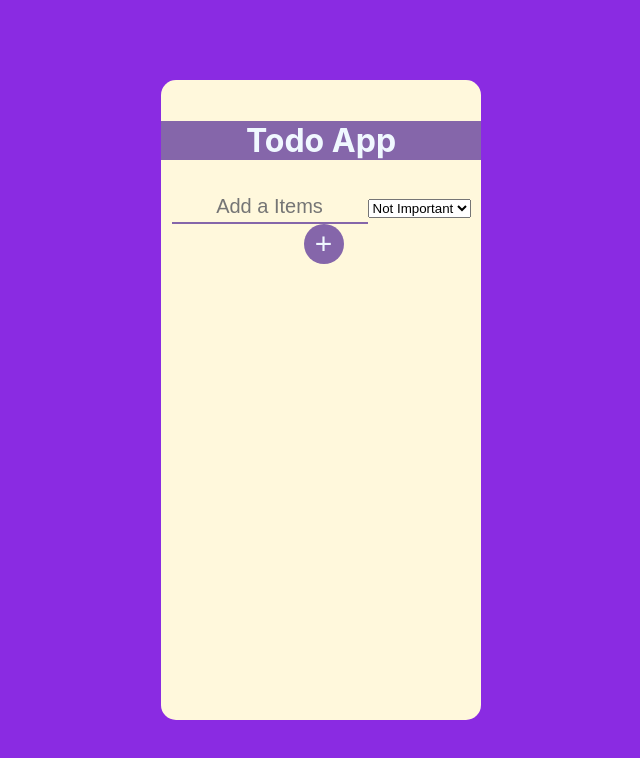
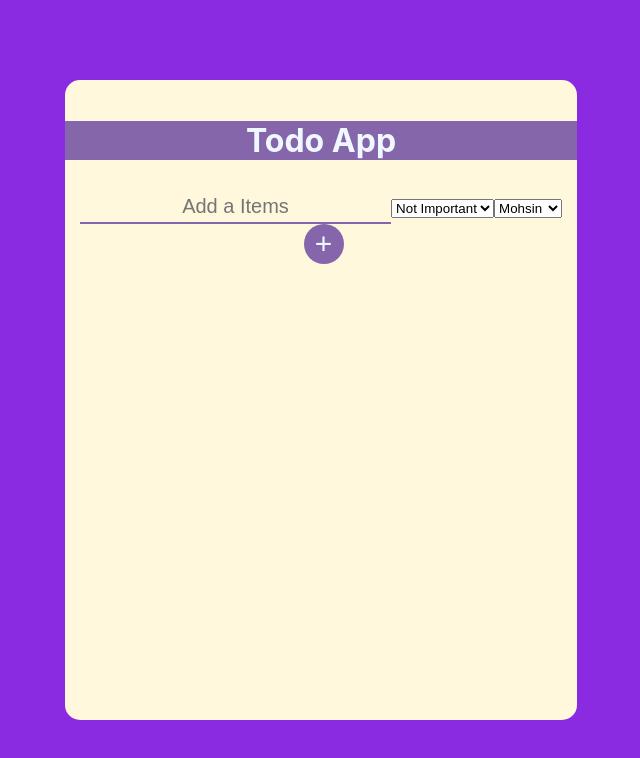
Before and after one commit to wajidjk/todo, a React (Create React App) app: page / in a window 1280 px wide. Shown: the top 758 px of the page, without its empty margins (319-959 px from the left). Built offline with nearby package versions, Linux system fonts and the light colour scheme.

Commit message:
NAME DONE

```diff
--- a/src/App.js
+++ b/src/App.js
@@ -1,24 +1,25 @@
-import React, { useState, useMemo, useCallback } from "react";
+import React, { useState, useCallback } from "react";
 const App = () => {
   const [inputList, setInputList] = useState("");
   const [isImportant, setIsImportant] = useState("0");
   const [Items, setItems] = useState([]);
+  const [name, setName] = useState("Mohsin");
 
   const itemEvent = (event) => {
     setInputList(event.target.value);
   };
   const addItem = useCallback(() => {
-    console.log(isImportant);
     setItems((oldItems) => {
       return [
         ...oldItems,
         {
           title: inputList,
           isImportant: !!parseInt(isImportant),
+          name,
         },
       ];
     });
-  }, [inputList, isImportant]);
+  }, [inputList, isImportant, name]);
 
   const deleteItems = (index) => {
     console.log(index);
@@ -49,6 +50,20 @@ const App = () => {
             <option value={"0"}>Not Important </option>
             <option value={"1"}>Important</option>
           </select>
+          <select
+            defaultValue={"Mohsin"}
+            value={name}
+            onChange={(e) => {
+              let vall = e.target.value;
+              setName(vall);
+            }}
+          >
+            <option value={"Mohsin"}>Mohsin</option>
+            <option value={"Ahsan"}>Ahsan</option>
+            <option value={"Hassan"}>Hassan</option>
+            <option value={"Khawar"}>Khawar</option>
+            <option value={"Wajid"}>Wajid</option>
+          </select>
           <button onClick={addItem}>+</button>
           <ol>
             {Items.map((itemvalue, index) => {
@@ -64,6 +79,7 @@ const App = () => {
                     <li key={index}>
                       {itemvalue.title}{" "}
                       {Boolean(itemvalue.isImportant) ? "important" : ""}
+                      {itemvalue.name}
                     </li>
                   </div>
                 </>
--- a/src/index.css
+++ b/src/index.css
@@ -23,7 +23,7 @@ code {
   text-align: center;
 }
 .center_div {
-  width: 25%;
+  width: 40%;
   height: 80vh;
   background-color: cornsilk;
   border-radius: 15px;
```
